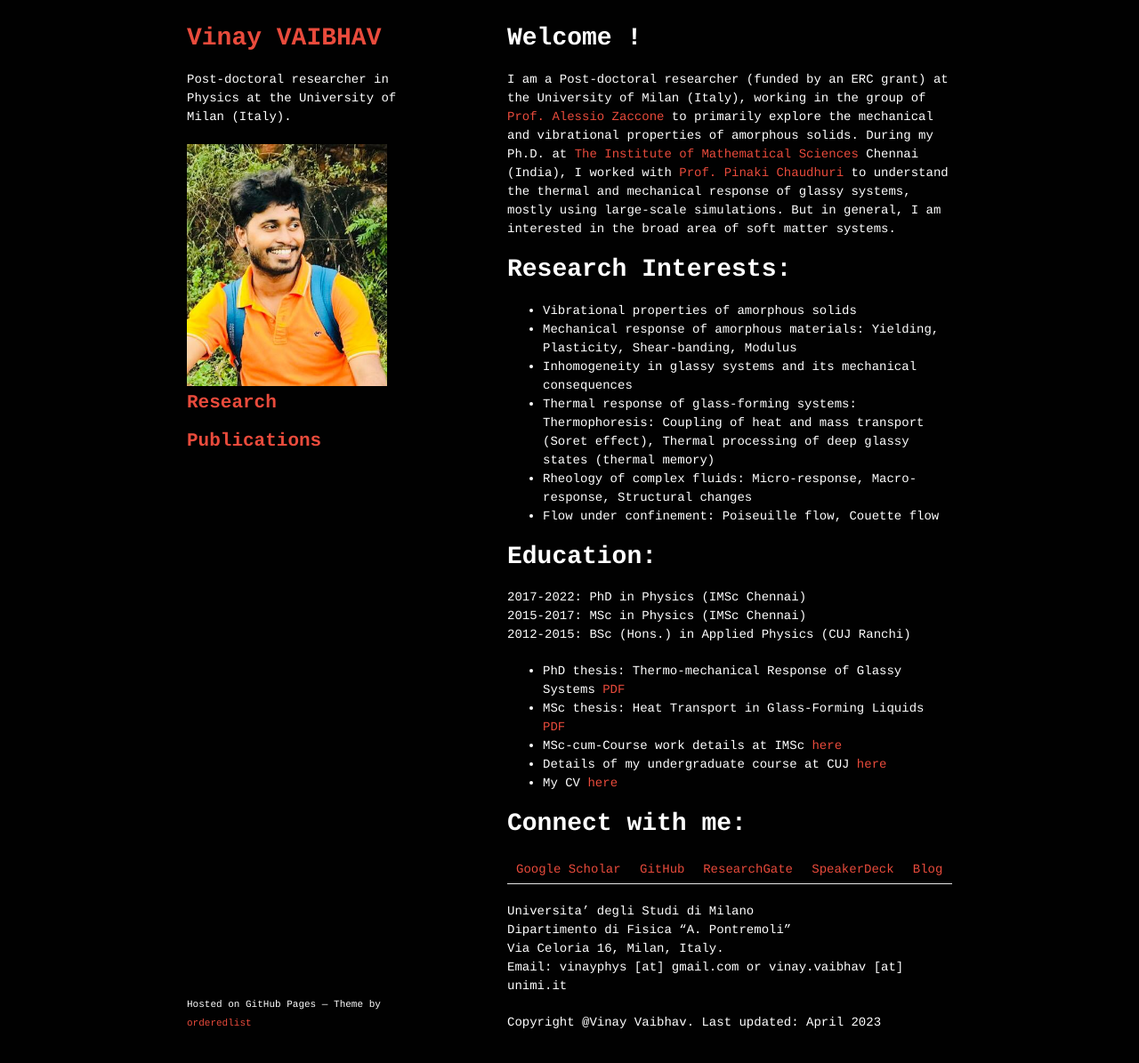
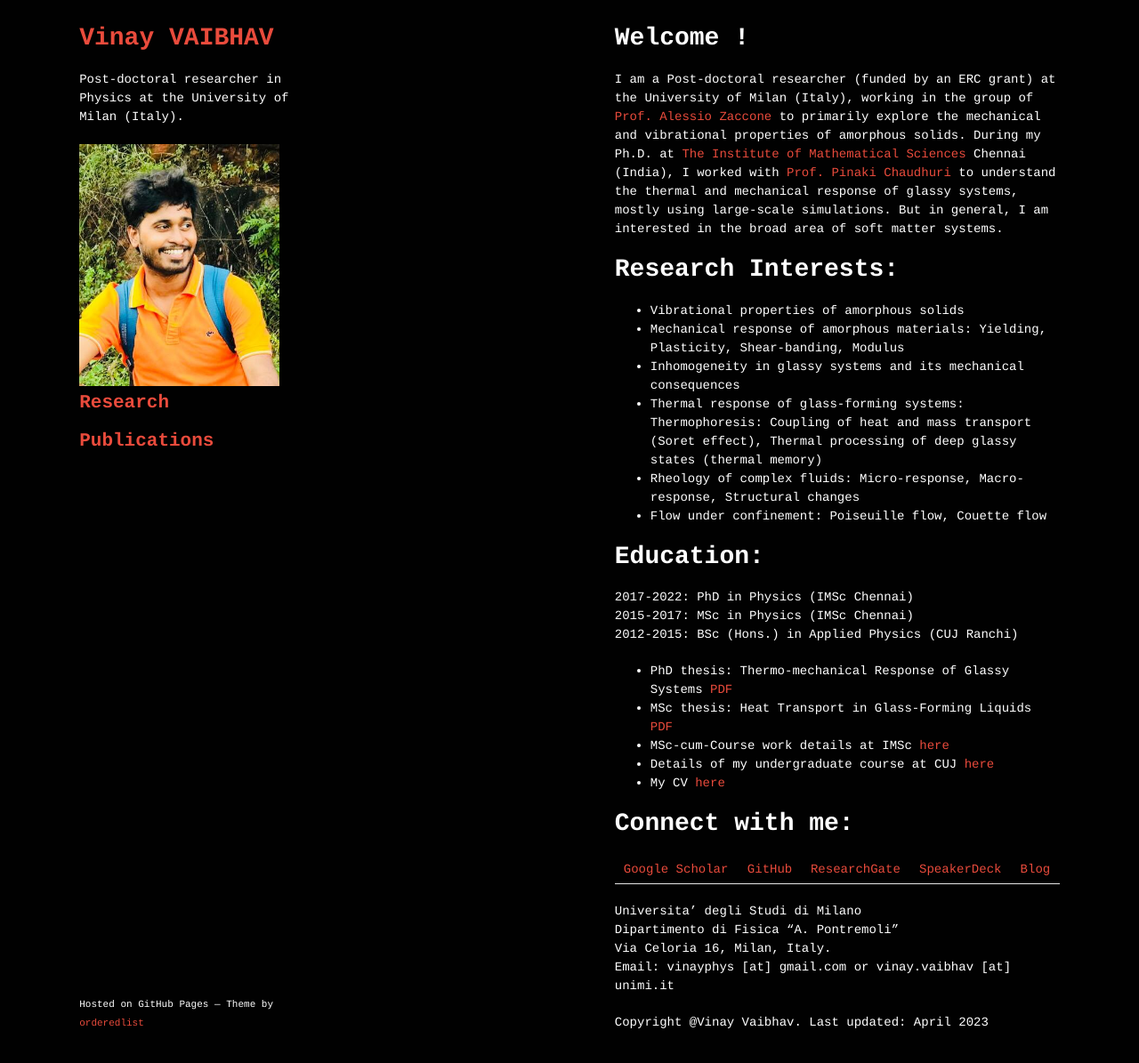
Before and after one commit to vinayphys/vinayphys.github.io, a Jekyll site: the page built from index.md, in a window 1280 px wide and 1230 px high. Shown: the top 1195 px of the window at 89% size. Built offline with Jekyll 4.4.1, drawn with Linux system fonts in a browser that asks for light colours; our own code applies the rules of GitHub Pages for plain Markdown files; a script that is not in the unit is left out.

Commit message:
Update styles.css

```diff
--- a/stylesheets/styles.css
+++ b/stylesheets/styles.css
@@ -56,8 +56,9 @@ a:hover small {
 }
 
 .wrapper {
-  width:860px;
-  margin:0 auto;
+  max-width: 1200px; /* Adjust this value to your preferred width */
+  width: 90%; /* Ensures responsiveness */
+  margin: 0 auto;
 }
 
 blockquote {
```
